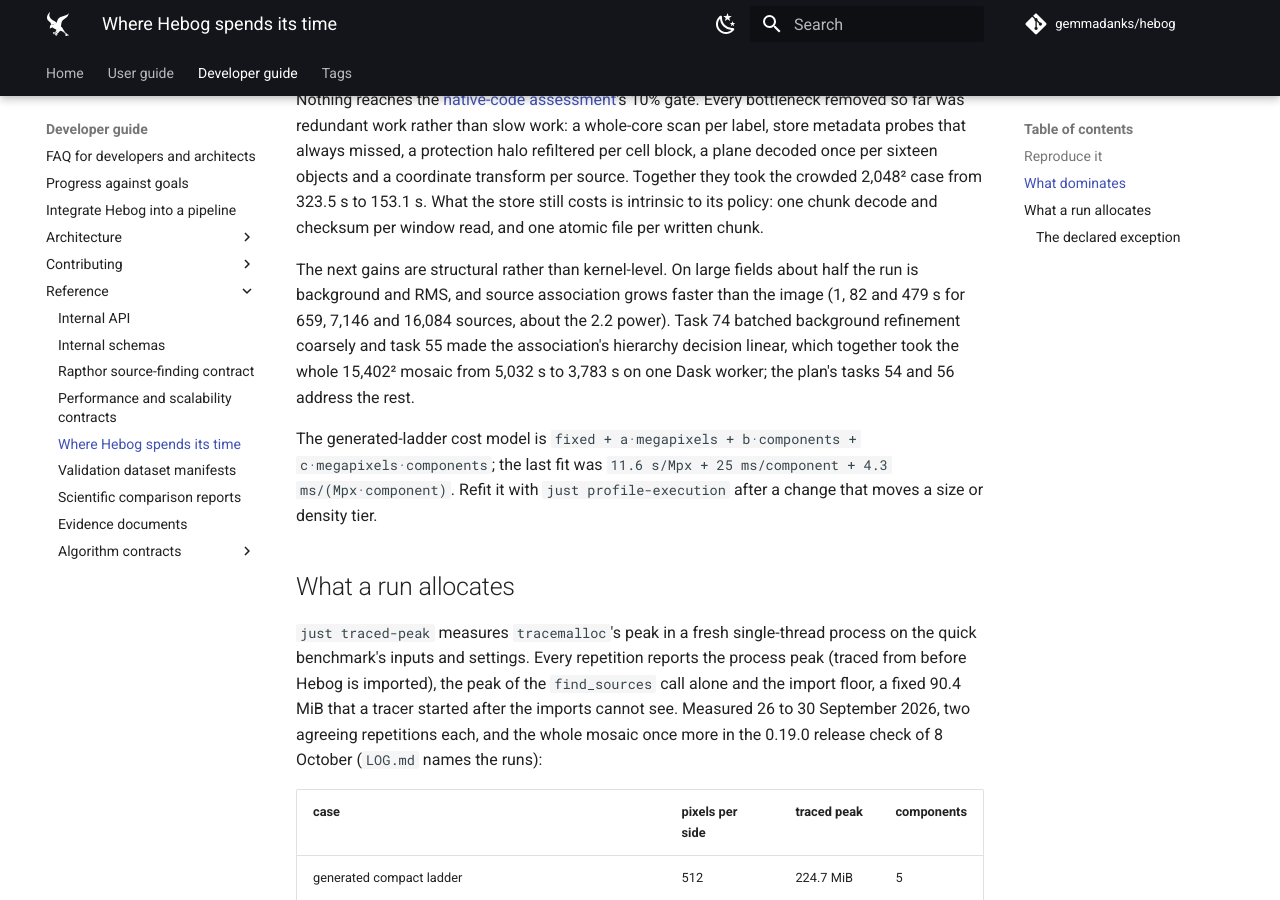
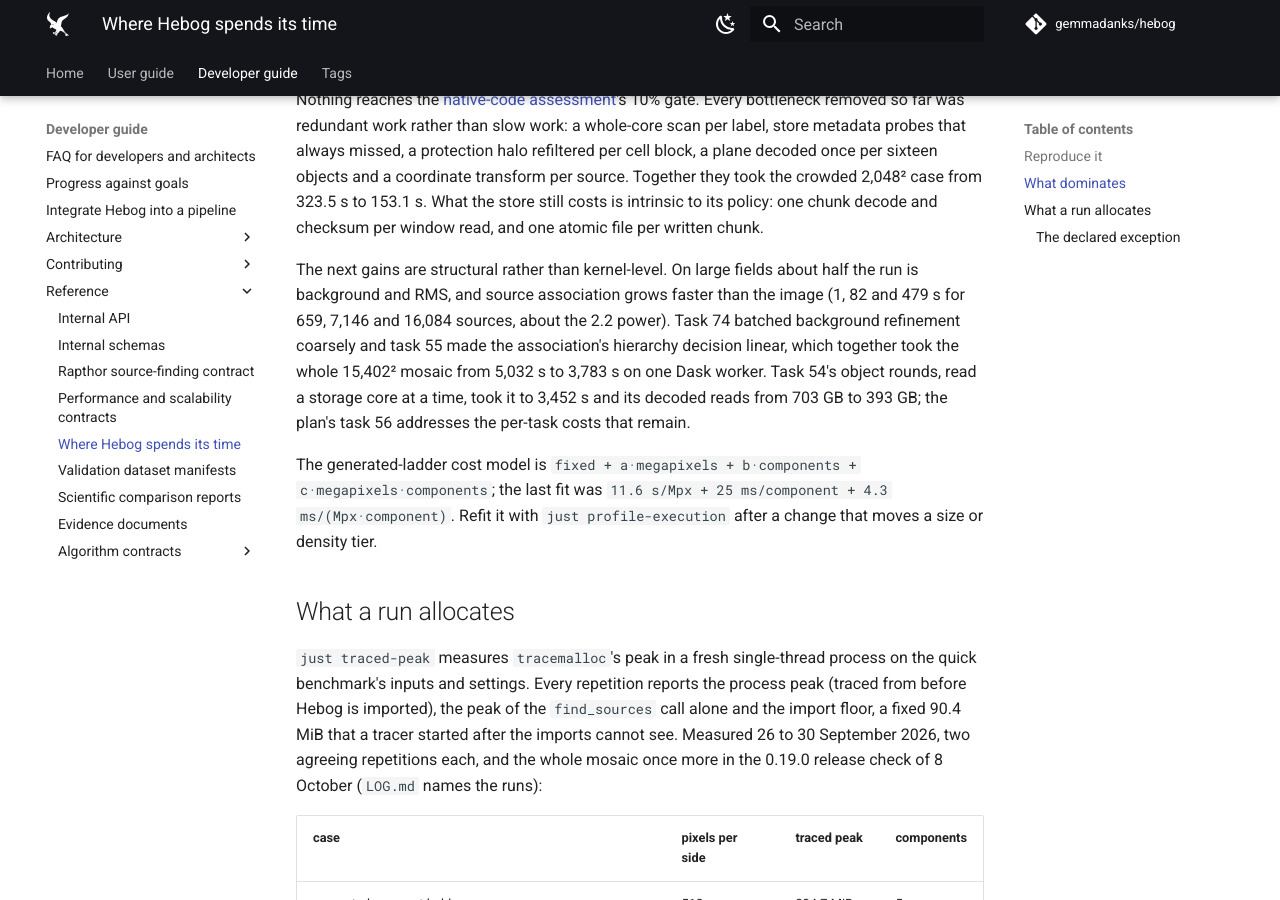
Before and after one commit to gemmadanks/hebog, an MkDocs documentation site: the page built from docs/reference/performance-profile.md, in a window 1280 px wide and 900 px high, scrolled down 1327 px. Built offline with MkDocs 1.6.1 and Material for MkDocs 9.7.7, drawn with Linux system fonts in a browser that asks for light colours; comment, search, counter and statistics services are not loaded.

Commit message:
docs: record what reading object rounds a core at a time saved
Plan task 54's done-when asks for stage profiles of the 10,000² anchor
and the 15,402² mosaic. Both were profiled on one Dask worker at
222ff3b1, which has tasks 74, 71 and 55 beneath. The comparison is with
task 55's run `task55`, the same stack without task 54:

- wall time: 1,305 s instead of 1,356 s on the anchor, and 3,452 s
  instead of 3,790 s on the mosaic;
- decoded Zarr reads: 154 GB instead of 213 GB, and 393 GB instead of
  703 GB;
- on the mosaic, the hierarchy overlap stage takes 73 s instead of
  163 s, source labels 38 s instead of 65 s and component topology 42 s
  instead of 60 s. In the rounds, envelope pairs take 29 s instead of
  82 s, influences 25 s instead of 62 s, source-label publication 4 s
  instead of 26 s and fit-parent publication 14 s instead of 28 s;
- the island round slowed: 111 tasks instead of 79 on the mosaic, taking
  80 s instead of 69 s, and 49 instead of 35 on the anchor, 18 s instead
  of 14 s. That is about 0.37 s per extra task, close to the 0.42 s
  each task spends parsing a generation's completion record at 15,402².
  Task 56 removes that parse, and its row now records this.

The mosaic in run `task55` overlapped other work, so some of its stages
read high. The stages task 54 did not touch agree within a few
percent between the two runs, so the gains above are task 54's.

Task 54 stays open for its last condition, one serial run of the whole
LoTSS-Deep DR2 ELAIS-N1 sector (started after these profiles). Its row
keeps only that condition, and the next action records the run first. The
performance row, the association risk, task 56's row, the progress page
and the performance profile take the figures.

Evidence: benchmark-results/profiles/runs/task54/scaling.json (sha256
49525d36510fa3d31a305b5c3c264b9689ae69e187e48b57142e5056c0ecf0ba). The
script is benchmark-results/profiles/overnight-2026-10-15-task54.sh, and
the runs are `just profile-scaling --label task54 --memory-budget-bytes
16000000000 --thread-workers --dask-workers 1`, in a worktree with its
own environment.

Validation: `just pre-commit`. The change is to the plan, the progress
page and the performance profile only.

```diff
--- a/docs/reference/performance-profile.md
+++ b/docs/reference/performance-profile.md
@@ -67,8 +67,10 @@ half the run is background and RMS, and source association grows faster than
 the image (1, 82 and 479 s for 659, 7,146 and 16,084 sources, about the 2.2
 power). Task 74 batched background refinement coarsely and task 55 made the
 association's hierarchy decision linear, which together took the whole
-15,402² mosaic from 5,032 s to 3,783 s on one Dask worker; the plan's tasks
-54 and 56 address the rest.
+15,402² mosaic from 5,032 s to 3,783 s on one Dask worker. Task 54's object
+rounds, read a storage core at a time, took it to 3,452 s and its decoded
+reads from 703 GB to 393 GB; the plan's task 56 addresses the per-task
+costs that remain.
 
 The generated-ladder cost model is
 `fixed + a·megapixels + b·components + c·megapixels·components`; the last
```
Also changed, not shown: docs/reference/progress-against-goals.md (+4 -3 lines), plans/source-finder-implementation.md (+5 -5 lines).
